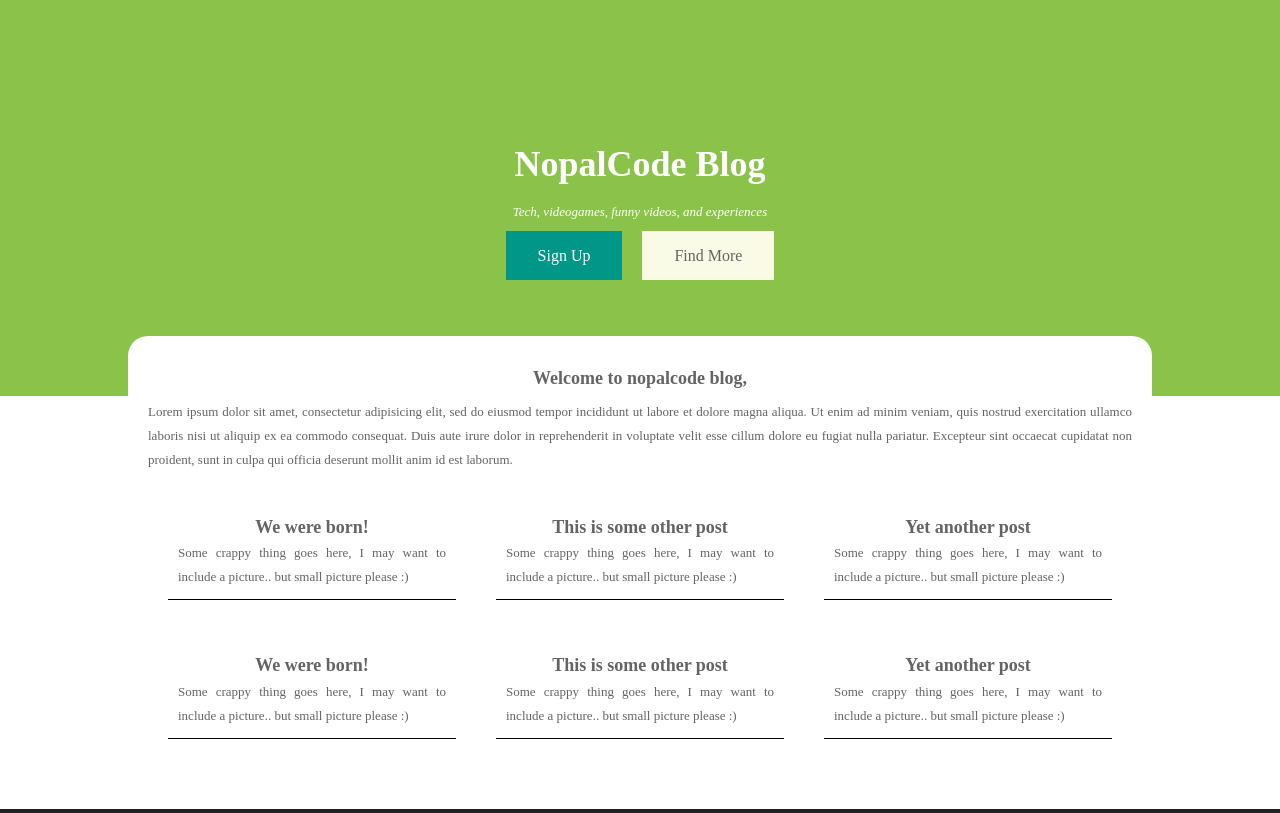
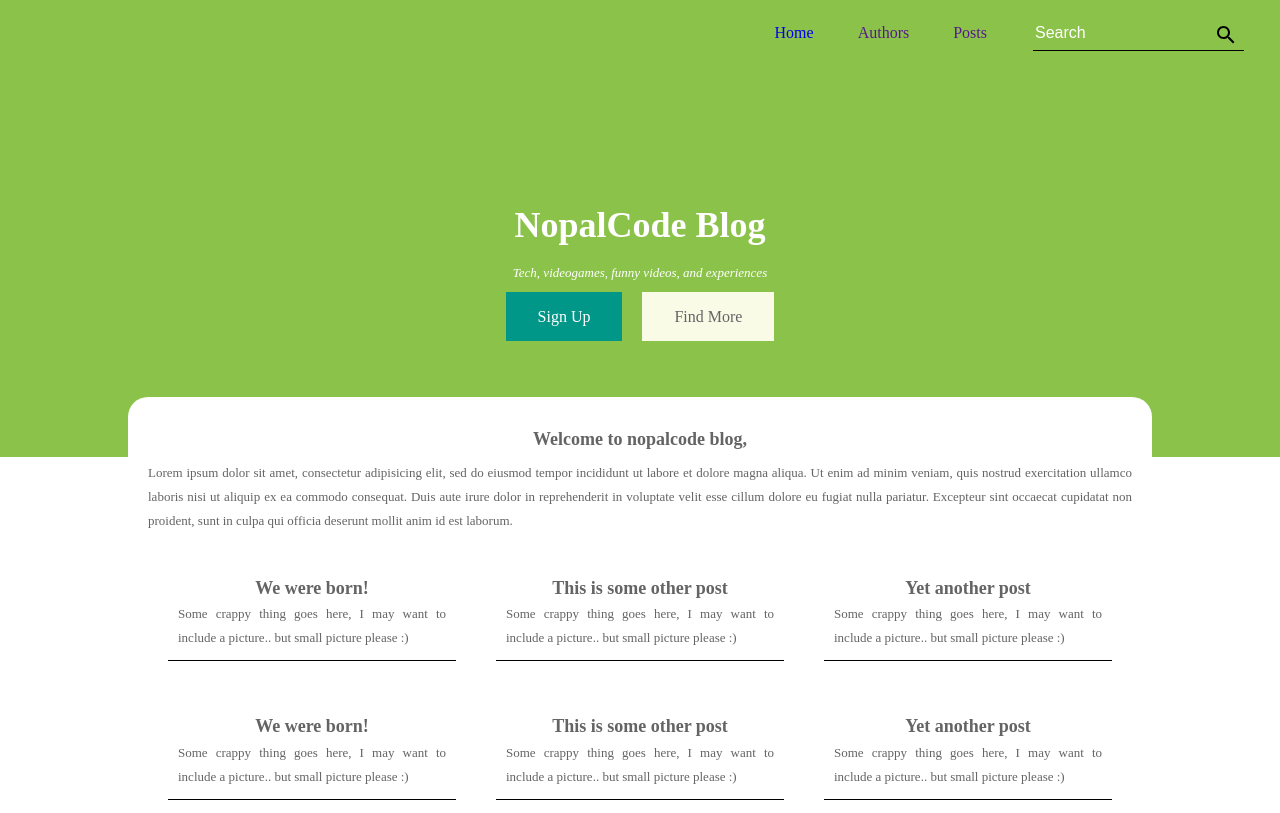
Before and after one commit to matuser00/nopalcode-blog-frontend, a plain HTML site: page index.html in a window 1280 px wide. Shown: the top 813 px of the page. Drawn offline with Linux system fonts and the light colour scheme; a web font is replaced by a local one.

Commit message:
Added icon and refactored menu bar

```diff
--- a/css/main-small.css
+++ b/css/main-small.css
@@ -1,6 +1,18 @@
 /* Small devices (tablets, 768px and up) */
 @media (min-width: 768px) {
 
+
+  ul.menu li {
+    list-style-type: none;
+    display: inline-block;
+    text-align: center;
+    margin-right: 40px;
+    width: auto;
+  }
+
+  ul.menu li.hamburguer {
+    display: none;
+  }
 
   .full-welcome {
     padding: 10% 0px 10% 0px
--- a/css/main.css
+++ b/css/main.css
@@ -16,8 +16,12 @@ body {
 
 
 .full-welcome {
+  padding: 3% 0px 0px 0px;
+  /* TODO: find a nice image */
+  /*background-image: url("../img/nopalcode-ico.gif");*/
+  /*background-repeat: no-repeat;
+  background-position: center;*/
   background-color: #8BC34A;
-  padding: 3% 0px 0px 0px;
 }
 
 .title {
@@ -147,18 +151,109 @@ input {
   margin-top: 1em;
   font-size: 1em;
   border: none;
+  line-height: 2em;
   border-bottom: 1px solid black;
+  background-color: transparent;
   /* TODO: find how to apply the fucking transitions! */
     -webkit-transition: line-height 11s ease;
     -moz-transition: line-height 11s ease;
     -o-transition: line-height 11s ease;
     -ms-transition: line-height 11s ease;
     transition: line-height 11s ease;
+    color:white;
 }
 
 input:focus {
   outline: 0;
-  line-height: 2em;
-  margin-top: 0px;
   border-bottom: 2px solid black;
 }
+
+/*
+  PLACEHOLDER COLOR ---- BEGINS
+  input placeholder color defined on different selectors
+  since some rendering motors would ignore the attributes when any of the
+  selectors on the list is not understood
+*/
+::-webkit-input-placeholder {
+   color: white;
+}
+
+:-moz-placeholder { /* Firefox 18- */
+   color: white;
+}
+
+::-moz-placeholder {  /* Firefox 19+ */
+   color: white;
+}
+
+:-ms-input-placeholder {
+   color: white;
+}
+/* PLACEHOLDER COLOR ---------- ENDS */
+
+input:focus::-webkit-input-placeholder {
+  font-size: 0.85em;
+}
+
+input:focus:-moz-placeholder { /* Firefox 18- */
+   font-size: 0.85em;
+}
+
+input:focus::-moz-placeholder {  /* Firefox 19+ */
+   font-size: 0.85em;
+}
+
+input:focus:-ms-input-placeholder {
+   font-size: 0.85em;
+}
+
+.search-icon {
+  margin-left: -30px;
+  vertical-align: -webkit-baseline-middle;
+  background-color: transparent;
+  border: none;
+  display: inline-block;
+}
+
+ul {
+  margin: 0px;
+  padding: 0px;
+  text-transform: capitalize;
+}
+
+ul.menu {
+  background-color: #8BC34A;
+  text-align: right;
+}
+
+
+ul.menu li {
+  list-style-type: none;
+  /*display: inline-block;*/
+  text-align: center;
+  margin-right: 40px;
+  display: none;
+}
+
+ul.menu li.hamburguer {
+  display: block;
+  font-size: larger;
+  line-height: 2em;
+  background-color: #388E3C;
+  cursor: pointer;
+}
+
+ul.menu li.hamburguer a {
+  color: white;
+  font-weight: bold;
+}
+
+ul.menu li {
+  width: 100%;
+  margin: 0px;
+  height: 40px;
+}
+
+ul.menu li input {
+  min-width: 200px;
+}
--- a/index.html
+++ b/index.html
@@ -4,8 +4,33 @@
   <title>Nopalcode | Home</title>
   <!-- load the fonts -->
   <link href='https://fonts.googleapis.com/css?family=RobotoDraft:400,500,700,400italic' rel='stylesheet' type='text/css'>
+  <link rel="icon" type="image/png" href="img/favicon.ico" />
 </head>
 <body>
+  <ul class="menu">
+    <li class="hamburguer">
+      <a href="#">=</a>
+    </li>
+    <li>
+      <a href="#">home</a>
+    </li>
+    <li>
+      <a href="">authors</a>
+    </li>
+    <li>
+      <a href="">posts</a>
+    </li>
+    <li>
+      <!-- TODO: add animations to the components -->
+      <input class="search-bar" type="text" placeholder="Search" >
+      <a href="#" class="search-icon">
+        <svg xmlns="http://www.w3.org/2000/svg" width="24" height="24" viewBox="0 0 24 24">
+          <path d="M15.5 14h-.79l-.28-.27C15.41 12.59 16 11.11 16 9.5 16 5.91 13.09 3 9.5 3S3 5.91 3 9.5 5.91 16 9.5 16c1.61 0 3.09-.59 4.23-1.57l.27.28v.79l5 4.99L20.49 19l-4.99-5zm-6 0C7.01 14 5 11.99 5 9.5S7.01 5 9.5 5 14 7.01 14 9.5 11.99 14 9.5 14z"/>
+          <path d="M0 0h24v24H0z" fill="none"/>
+        </svg>
+      </a>
+    </li>
+  </ul>
   <div class="welcome">
     <div class="full-welcome">
       <div class="title">
```
Also changed, not shown: post.html (+1 -1 lines), img/favicon.ico (added), img/nopalcode-ico.gif (added).
